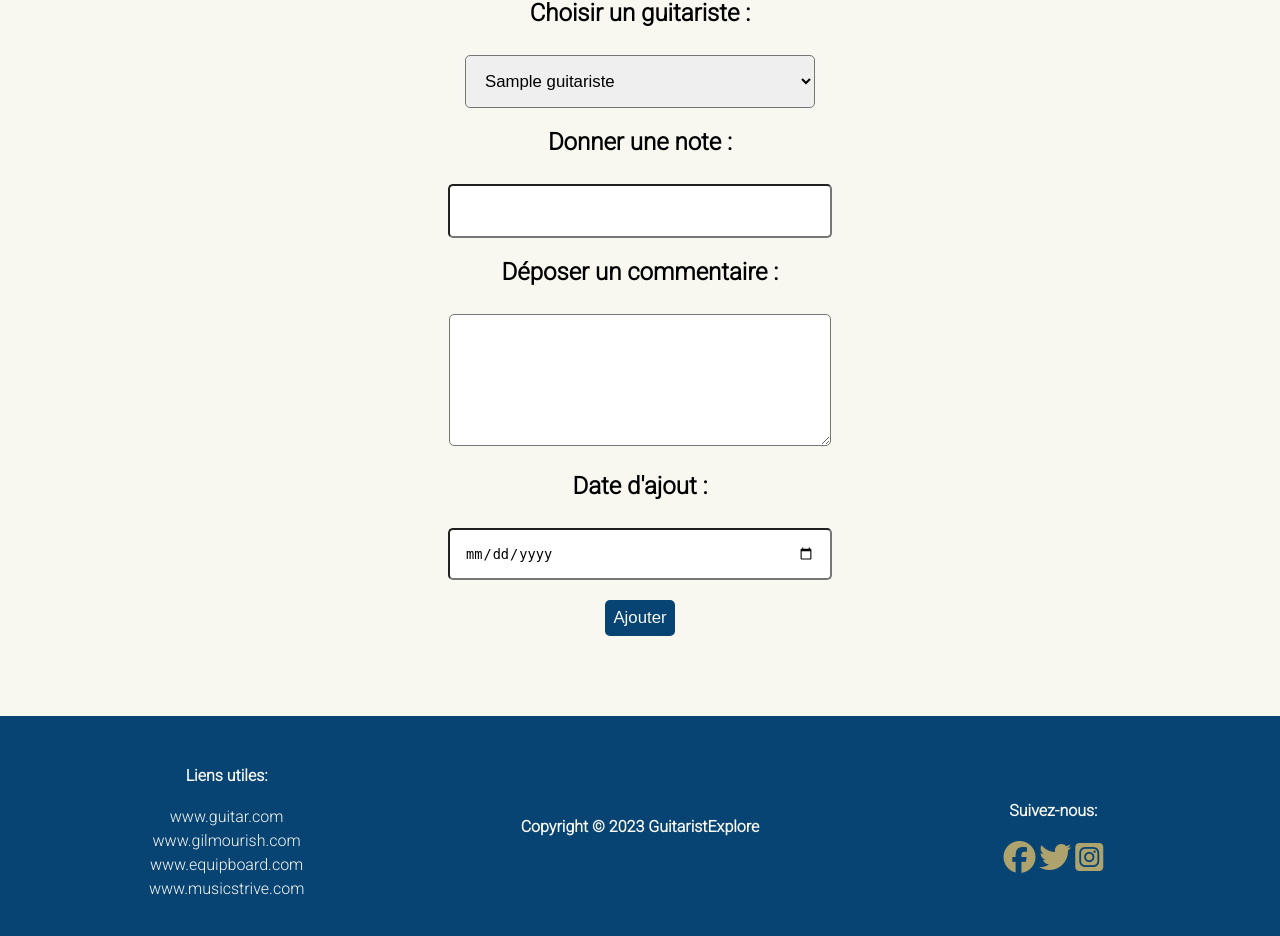
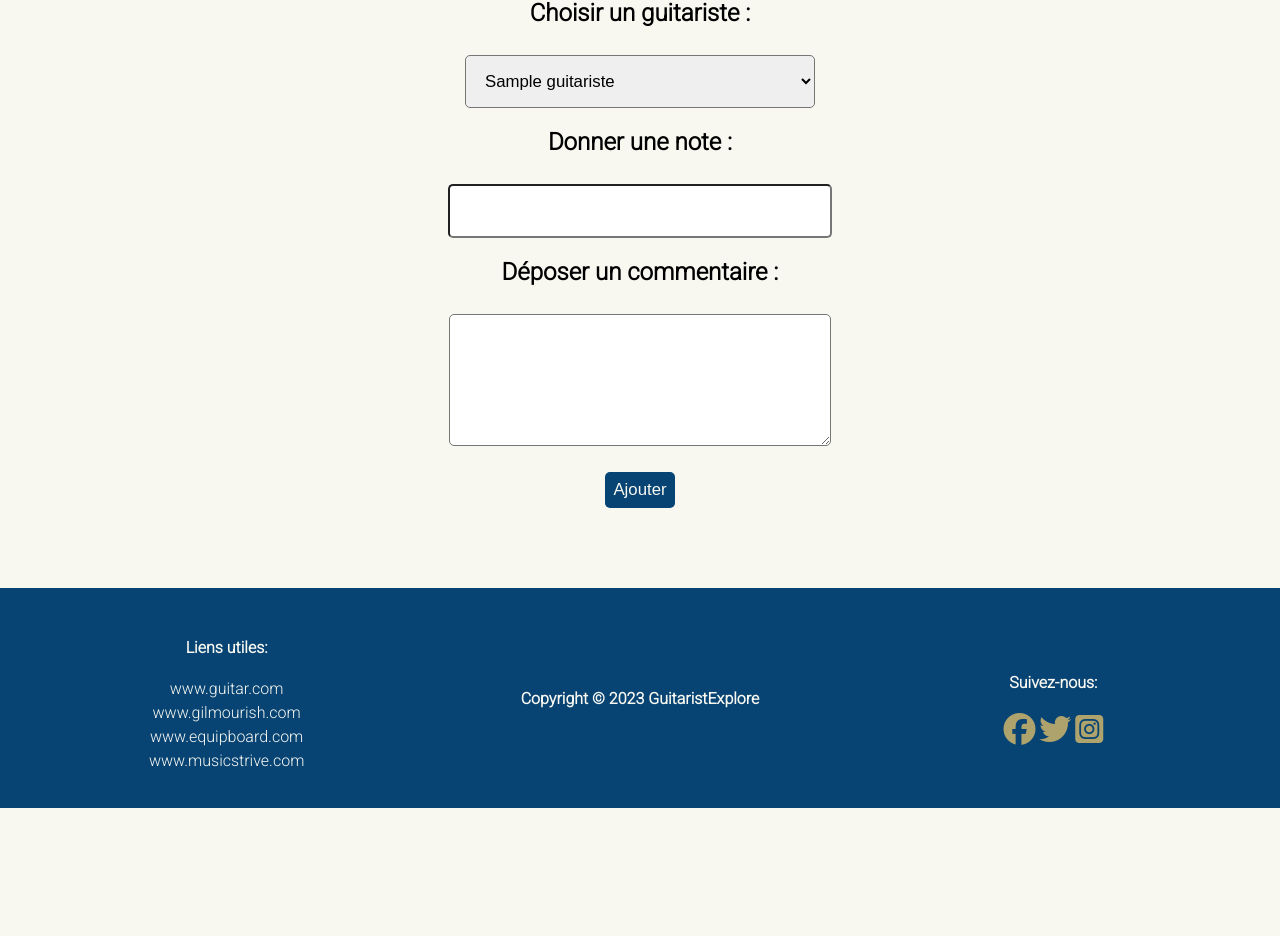
Before and after one commit to RaphaelPesce/GuitaristExplore, a PHP site: template views/avis/addAvis.php in a window 1280 px wide. Shown: the part 366-1302 px from the top of the page. After the commit the page ends 1174 px from the top, so only its background shows below. Run offline with PHP 8.4, Linux system fonts and the light colour scheme; the template is opened without the code that fills it: most values are stand-ins (such as "Sample title", 1, 10 or a date in 2020); some libraries are stand-ins or nearby versions.

Commit message:
auto date notice

```diff
--- a/Controllers/AvisController.php
+++ b/Controllers/AvisController.php
@@ -38,7 +38,6 @@ class AvisController extends Controller
             // Remplissage de l'objet Avis avec les données du formulaire, en utilisant la fonction htmlspecialchars() pour éviter les injections de code
             $avis->setNote(isset($_POST['note']) ? htmlspecialchars($_POST['note']) : '');
             $avis->setCommentaire(isset($_POST['commentaire']) ? htmlspecialchars($_POST['commentaire']) : '');
-            $avis->setDate(isset($_POST['date']) ? htmlspecialchars($_POST['date']) : '');
             $avis->setId_guitariste(isset($_POST['id_guitariste']) ? htmlspecialchars($_POST['id_guitariste']) : '');
 
             // Récupération de l'ID de l'utilisateur à partir de la session
--- a/Models/AvisModel.php
+++ b/Models/AvisModel.php
@@ -17,6 +17,9 @@ class AvisModel extends DbConnect
     public function addAvisModel(Avis $avis)
     {
         try {
+            // Obtenir la date actuelle au format "YYYY-MM-DD"
+            $date = date("Y-m-d");
+
             // Préparation de la requête SQL pour insérer une nouvelle entrée dans la table "avis".
             $this->request = $this->connection->prepare("INSERT INTO avis (note, commentaire, date, id_guitariste, id_utilisateur)
             VALUES (:note, :commentaire, :date, :id_guitariste, :id_utilisateur)");
@@ -24,7 +27,7 @@ class AvisModel extends DbConnect
             // Liaison des valeurs à l'identifiant de paramètre dans la requête SQL préparée
             $this->request->bindValue(":note", $avis->getNote());
             $this->request->bindValue(":commentaire", $avis->getCommentaire());
-            $this->request->bindValue(":date", $avis->getDate());
+            $this->request->bindValue(":date", $date);
             $this->request->bindValue(":id_guitariste", $avis->getId_guitariste());
             $this->request->bindValue(":id_utilisateur", $avis->getId_utilisateur());
 
--- a/views/avis/addAvis.php
+++ b/views/avis/addAvis.php
@@ -41,10 +41,6 @@ $title = 'GuitaristExtreme - Formulaire Ajout Notes et Commentaires';
                     <div><label for="commentaire">Déposer un commentaire :</label><br></div>
                     <textarea id="commentaire" name="commentaire" required></textarea>
                 </div>
-                <div>
-                    <div><label for="date">Date d'ajout :</label><br></div>
-                    <input type="date" id="date" name="date" required>
-                </div>
                 <button type="submit" class="button bgBlue textWhite" name="ajouter">Ajouter</button>
             </form>
         </div>
```
